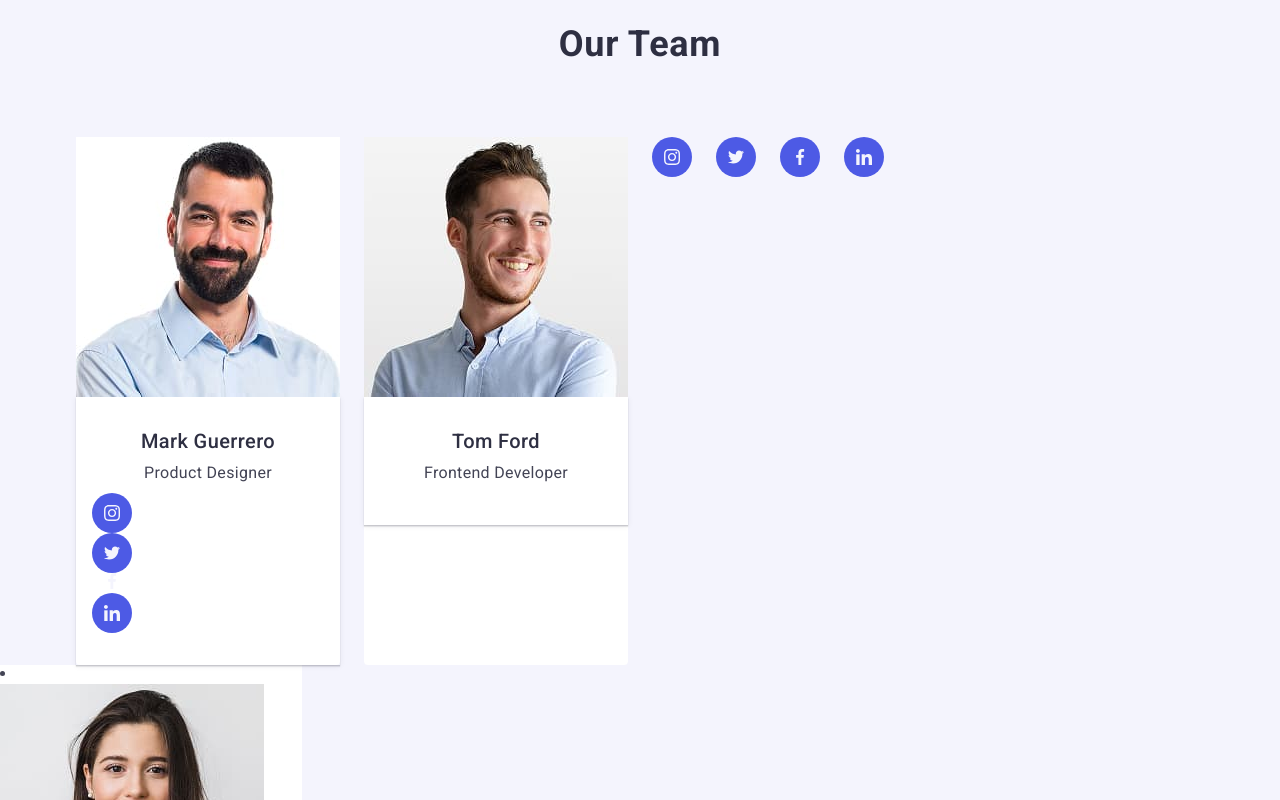
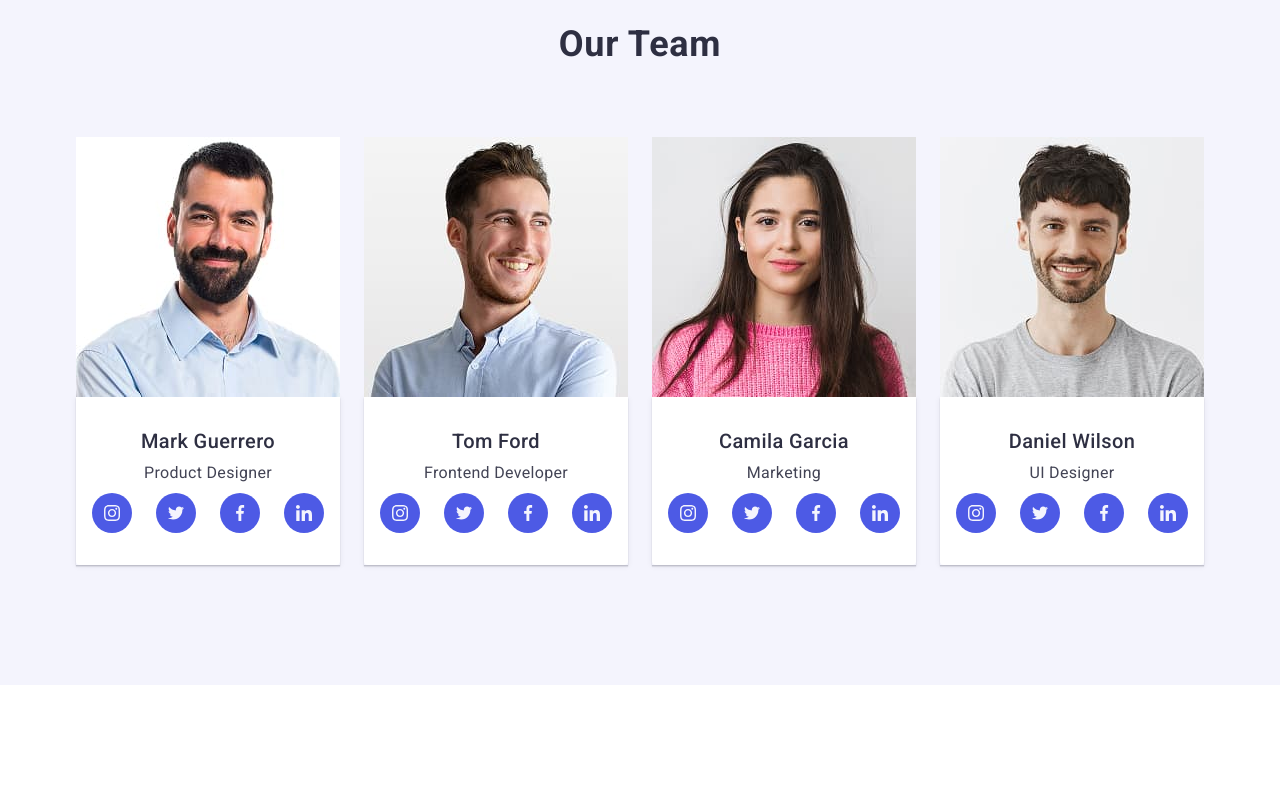
Before and after one commit to ivanshakhov128/goit-markup-hw-04, a plain HTML site: page index.html in a window 1280 px wide. Shown: the part 1240-2040 px from the top of the page. Drawn offline with nearby package versions, Linux system fonts and the light colour scheme.

Commit message:
fixed third section

```diff
--- a/css/index.css
+++ b/css/index.css
@@ -303,22 +303,10 @@ body {
   fill: #f4f4fd;
 }
 
-/* .contacts-link {
+.contacts-link {
   display: flex;
-  width: 40px;
-  height: 40px;
-  border-radius: 50%;
-  background-color: #4d5ae5;
-  align-items: center;
-  justify-content: center;
-  transition-property: background-color;
-  transition: background-color 250ms cubic-bezier(0.4, 0, 0.2, 1);
-} */
-
-.team-contacts-item {
-  display: flex;
-  width: 40px;
-  height: 40px;
+  width: 100%;
+  height: 100%;
   border-radius: 50%;
   background-color: #4d5ae5;
   align-items: center;
@@ -326,8 +314,22 @@ body {
   transition-property: background-color;
   transition: background-color 250ms cubic-bezier(0.4, 0, 0.2, 1);
 }
+.team-contacts-list {
+  display: flex;
+  justify-content: center;
+  gap: 24px;
+}
+
+.team-contacts-item {
+  width: 40px;
+  height: 40px;
+}
 
 .contacts-link:hover {
+  background-color: #404bbf;
+}
+
+.contacts-link:focus {
   background-color: #404bbf;
 }
 
--- a/index.html
+++ b/index.html
@@ -135,25 +135,32 @@
                 <div class="team-contacts">
                   <ul class="team-contacts-list">
                     <li class="team-contacts-item">
+                      <a class="contacts-link" href="/">
                         <svg class="icon" width="16" height="16">
                           <use href="./images/icons.svg#icon-instagram"></use>
                         </svg>
+                      </a>
                     </li>
-
                     <li class="team-contacts-item">
+                      <a class="contacts-link" href="/">
                         <svg class="icon" width="16" height="16">
                           <use href="./images/icons.svg#icon-twitter"></use>
                         </svg>
+                      </a>
                     </li>
-                    <li>
+                    <li class="team-contacts-item">
+                      <a class="contacts-link" href="/">
                         <svg class="icon" width="16" height="16">
                           <use href="./images/icons.svg#icon-facebook"></use>
                         </svg>
+                      </a>
                     </li>
                     <li class="team-contacts-item">
+                      <a class="contacts-link" href="/">
                         <svg class="icon" width="16" height="16">
                           <use href="./images/icons.svg#icon-linkedin"></use>
                         </svg>
+                      </a>
                     </li>
                   </ul>
                 </div>
@@ -170,27 +177,37 @@
                 <h3 class="subtitle">Tom Ford</h3>
                 <p class="subtext">Frontend Developer</p>
                 <div class="team-contacts">
+                  <ul class="team-contacts-list">
                     <li class="team-contacts-item">
+                      <a class="contacts-link" href="/">
                         <svg class="icon" width="16" height="16">
                           <use href="./images/icons.svg#icon-instagram"></use>
                         </svg>
+                      </a>
                     </li>
 
                     <li class="team-contacts-item">
+                      <a class="contacts-link" href="/">
                         <svg class="icon" width="16" height="16">
                           <use href="./images/icons.svg#icon-twitter"></use>
                         </svg>
+                      </a>
                     </li>
                     <li class="team-contacts-item">
+                      <a class="contacts-link" href="/">
                         <svg class="icon" width="16" height="16">
                           <use href="./images/icons.svg#icon-facebook"></use>
                         </svg>
+                      </a>
                     </li>
                     <li class="team-contacts-item">
+                      <a class="contacts-link" href="/">
                         <svg class="icon" width="16" height="16">
                           <use href="./images/icons.svg#icon-linkedin"></use>
                         </svg>
+                      </a>
                     </li>
+                  </ul>
                 </div>
               </div>
             </li>
@@ -205,27 +222,37 @@
                 <h3 class="subtitle">Camila Garcia</h3>
                 <p class="subtext">Marketing</p>
                 <div class="team-contacts">
+                  <ul class="team-contacts-list">
                     <li class="team-contacts-item">
+                      <a class="contacts-link" href="/">
                         <svg class="icon" width="16" height="16">
                           <use href="./images/icons.svg#icon-instagram"></use>
                         </svg>
+                      </a>
                     </li>
 
                     <li class="team-contacts-item">
+                      <a class="contacts-link" href="/">
                         <svg class="icon" width="16" height="16">
                           <use href="./images/icons.svg#icon-twitter"></use>
                         </svg>
+                      </a>
                     </li>
                     <li class="team-contacts-item">
+                      <a class="contacts-link" href="/">
                         <svg class="icon" width="16" height="16">
                           <use href="./images/icons.svg#icon-facebook"></use>
                         </svg>
+                      </a>
                     </li>
                     <li class="team-contacts-item">
+                      <a class="contacts-link" href="/">
                         <svg class="icon" width="16" height="16">
                           <use href="./images/icons.svg#icon-linkedin"></use>
                         </svg>
+                      </a>
                     </li>
+                  </ul>
                 </div>
               </div>
             </li>
@@ -240,26 +267,36 @@
                 <h3 class="subtitle">Daniel Wilson</h3>
                 <p class="subtext">UI Designer</p>
                 <div class="team-contacts">
+                  <ul class="team-contacts-list">
                     <li class="team-contacts-item">
+                      <a class="contacts-link" href="/">
                         <svg class="icon" width="16" height="16">
                           <use href="./images/icons.svg#icon-instagram"></use>
                         </svg>
+                      </a>
                     </li>
                     <li class="team-contacts-item">
+                      <a class="contacts-link" href="/">
                         <svg class="icon" width="16" height="16">
                           <use href="./images/icons.svg#icon-twitter"></use>
                         </svg>
+                      </a>
                     </li>
                     <li class="team-contacts-item">
+                      <a class="contacts-link" href="/">
                         <svg class="icon" width="16" height="16">
                           <use href="./images/icons.svg#icon-facebook"></use>
                         </svg>
+                      </a>
                     </li>
                     <li class="team-contacts-item">
+                      <a class="contacts-link" href="/">
                         <svg class="icon" width="16" height="16">
                           <use href="./images/icons.svg#icon-linkedin"></use>
                         </svg>
+                      </a>
                     </li>
+                  </ul>
                 </div>
               </div>
             </li>
```
Lines whose indentation alone changed are shown as unchanged.
